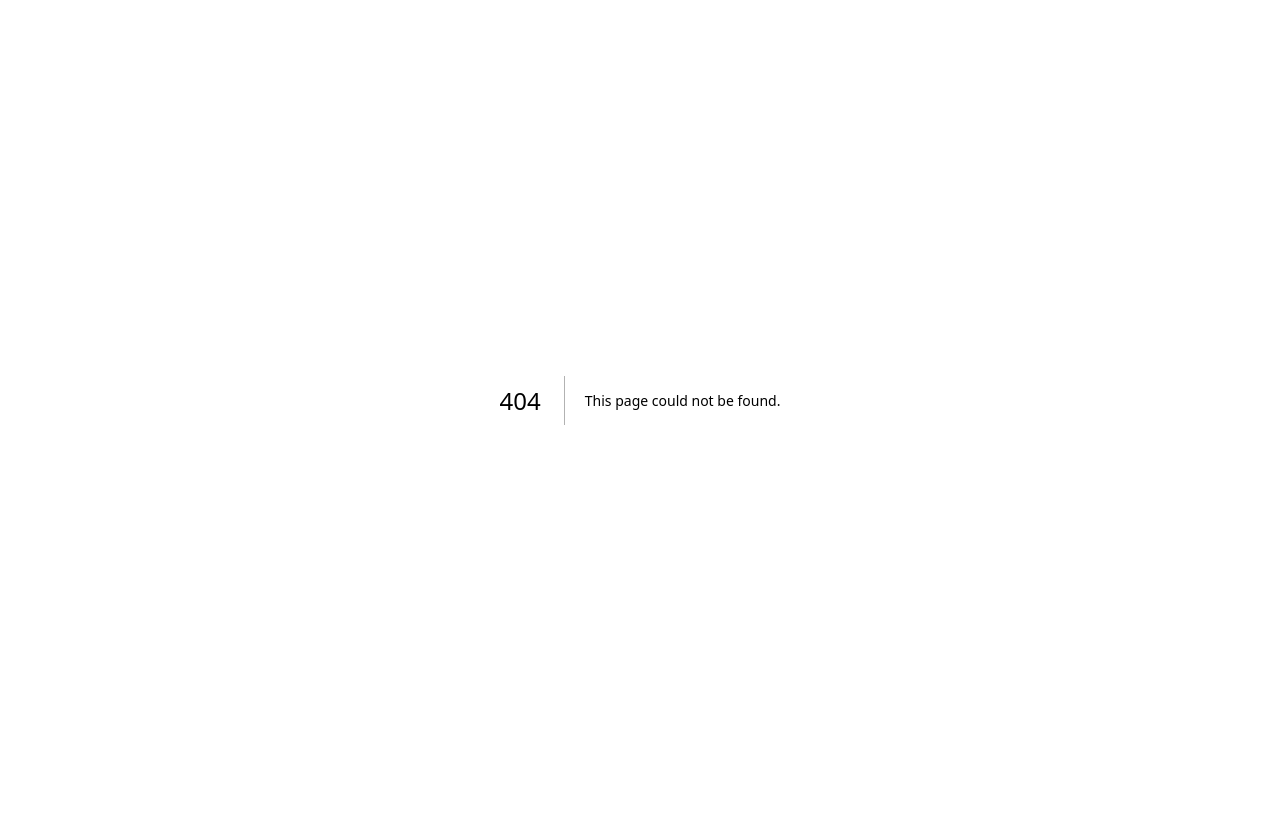
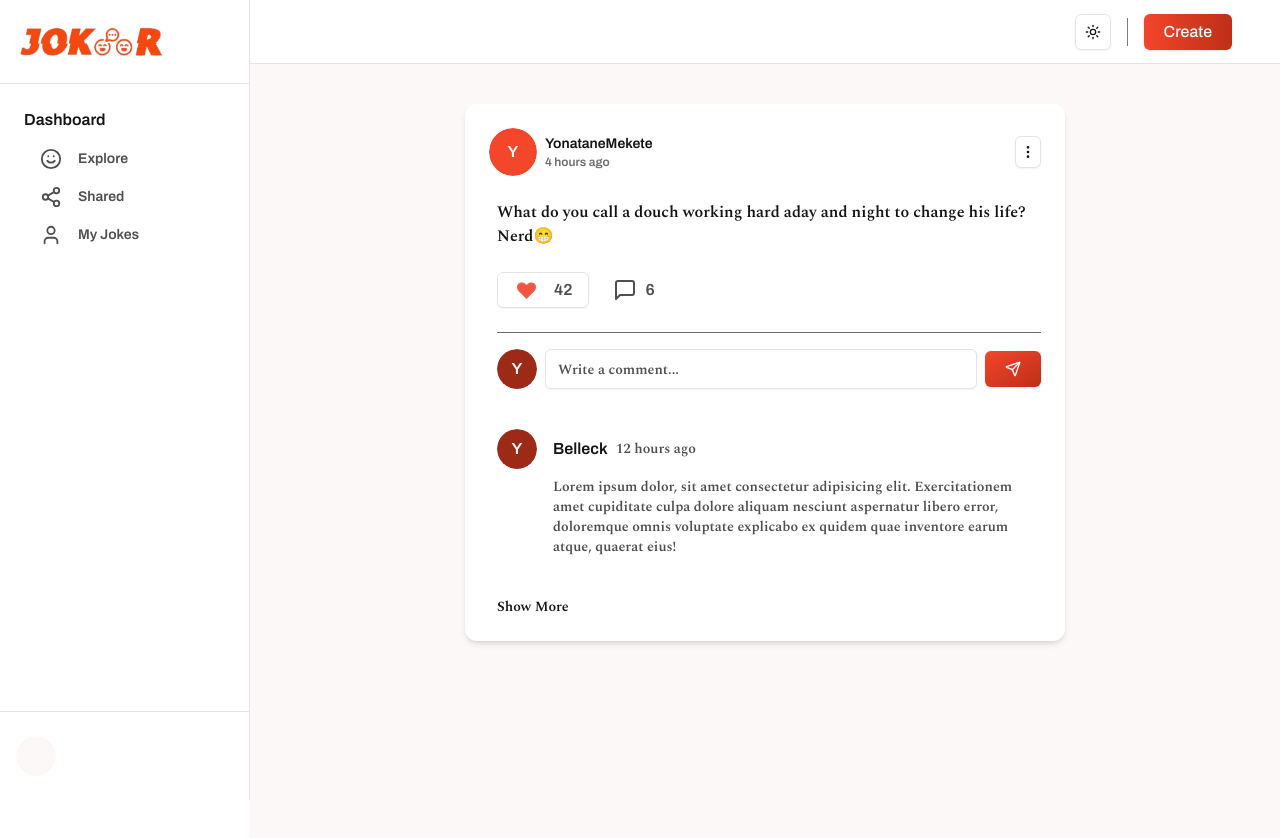
Before and after one commit to YONATANEMEKETE/joker, a Next.js app: page /dashboard/explore in a window 1280 px wide. Before the commit this address had no page. Shown: the top 838 px of the page. Before the commit the page ends 800 px from the top, so only its background shows below. Built offline with nearby package versions, Linux system fonts and the light colour scheme; no server answers; a web font is replaced by a local one.

Commit message:
create the post card Ui with static data

```diff
--- /dev/null
+++ b/src/app/dashboard/explore/page.tsx
@@ -0,0 +1,12 @@
+import PostCard from "@/components/dashboard/PostCard";
+import React from "react";
+
+const Explore = () => {
+  return (
+    <div className="flex min-h-[100vh] w-full flex-col items-center gap-y-10 border-b bg-mybg1 py-10">
+      <PostCard />
+    </div>
+  );
+};
+
+export default Explore;
--- a/src/app/dashboard/layout.tsx
+++ b/src/app/dashboard/layout.tsx
@@ -8,11 +8,11 @@
 
 const DashboardLayout = ({ children }: DashboardLayoutProps) => {
   return (
-    <div className="flex min-h-screen flex-grow">
+    <div className="flex min-h-screen flex-row items-start">
       <Sidebar />
       <div className="flex-1">
         <DashboardNav />
-        <div className="min-h-[100vh] bg-mybg2">{children}</div>
+        {children}
       </div>
     </div>
   );
--- a/src/app/globals.css
+++ b/src/app/globals.css
@@ -40,7 +40,8 @@
     --mytext: #141414;
     --mytextlight: #4f4f4f;
     --mytextlighter: #6d6d6d;
-    --mybg1: #ffedeb;
+    /* --mybg1: #ffedeb; */
+    --mybg1: #fcf8f8;
     --mybg2: #ffffff;
   }
   .dark {
--- /dev/null
+++ b/src/components/dashboard/Comment.tsx
@@ -0,0 +1,33 @@
+import React from "react";
+import { Avatar, AvatarFallback, AvatarImage } from "../ui/avatar";
+
+const Comment = () => {
+  return (
+    <div className="flex w-full items-start gap-x-4">
+      <Avatar className="size-10 cursor-pointer">
+        <AvatarFallback className="rounded-full bg-myaccent8 font-heading2 text-base font-semibold text-white">
+          Y
+        </AvatarFallback>
+        <AvatarImage />
+      </Avatar>
+      <div className="space-y-4 pt-2">
+        <div className="flex items-center gap-x-2">
+          <p className="font-heading2 text-base font-semibold text-mytext">
+            Belleck
+          </p>
+          <p className="font-body text-sm font-semibold text-mytextlight">
+            12 hours ago
+          </p>
+        </div>
+        <p className="font-body text-sm font-semibold text-mytextlight">
+          Lorem ipsum dolor, sit amet consectetur adipisicing elit.
+          Exercitationem amet cupiditate culpa dolore aliquam nesciunt
+          aspernatur libero error, doloremque omnis voluptate explicabo ex
+          quidem quae inventore earum atque, quaerat eius!
+        </p>
+      </div>
+    </div>
+  );
+};
+
+export default Comment;
--- /dev/null
+++ b/src/components/dashboard/Like.tsx
@@ -0,0 +1,12 @@
+import Image from "next/image";
+import React from "react";
+import heartlike from "../../../public/heart.png";
+import heartliked from "../../../public/heartliked.png";
+
+export const Liked = () => {
+  return <Image src={heartliked} alt="liked" width={24} height={24} />;
+};
+
+// export const Like = () => {
+//   return <Image src={heartlike} alt="like" width={24} height={24} />;
+// };
--- /dev/null
+++ b/src/components/dashboard/PostCard.tsx
@@ -0,0 +1,114 @@
+"use client";
+
+import React, { useState } from "react";
+import { Card, CardContent, CardFooter, CardHeader } from "../ui/card";
+import { Avatar, AvatarFallback, AvatarImage } from "../ui/avatar";
+import { Button } from "../ui/button";
+import { Heart, MessageSquare, MoreVertical, Send } from "lucide-react";
+import { Liked } from "./Like";
+import { Input } from "../ui/input";
+import Comment from "./Comment";
+
+const PostCard = () => {
+  const [isLiked, setIsLiked] = useState<boolean>(true);
+
+  const handleLike = () => {
+    setIsLiked(!isLiked);
+  };
+
+  return (
+    <Card className="w-[600px] min-w-[300px] bg-mybg2">
+      <CardHeader className="">
+        <div className="flex items-center justify-between">
+          <div className="flex cursor-pointer items-center gap-x-2">
+            <Avatar className="size-12">
+              <AvatarFallback className="rounded-full bg-myaccent5 font-heading2 text-base font-semibold text-white">
+                Y
+              </AvatarFallback>
+              <AvatarImage />
+            </Avatar>
+            <div className="">
+              <p className="font-heading2 text-sm font-semibold text-mytext">
+                YonataneMekete
+              </p>
+              <p className="font-heading2 text-xs font-semibold text-mytextlighter">
+                4 hours ago
+              </p>
+            </div>
+          </div>
+          <Button
+            variant={"outline"}
+            size={"sm"}
+            className="grid place-content-center px-1 font-semibold text-mytext hover:bg-mybg1"
+          >
+            <MoreVertical size={20} />
+          </Button>
+        </div>
+      </CardHeader>
+      <CardContent className="space-y-6 pb-4 pl-8">
+        <p className="font-body text-base font-semibold text-mytext">
+          What do you call a douch working hard aday and night to change his
+          life? Nerd😁
+        </p>
+        <div className="flex items-center gap-x-6">
+          <Button
+            variant={"outline"}
+            size={"lg"}
+            onClick={handleLike}
+            className="flex items-center gap-x-4 px-4 hover:bg-mybg2"
+          >
+            {isLiked ? (
+              <Liked />
+            ) : (
+              <Heart size={24} className="text-mytextlight" />
+            )}
+
+            <p className="font-heading2 text-base font-semibold text-mytextlight">
+              42
+            </p>
+          </Button>
+          <div className="flex items-start gap-x-2">
+            <MessageSquare size={24} className="text-mytextlight" />
+            <p className="font-heading2 text-base font-semibold text-mytextlight">
+              6
+            </p>
+          </div>
+        </div>
+        <div className="h-[1px] w-full bg-mytextlighter"></div>
+      </CardContent>
+      <CardFooter className="flex flex-col items-start space-y-10 pl-8">
+        <div className="flex w-full items-center gap-x-2">
+          <Avatar className="size-10 cursor-pointer">
+            <AvatarFallback className="rounded-full bg-myaccent8 font-heading2 text-base font-semibold text-white">
+              Y
+            </AvatarFallback>
+            <AvatarImage />
+          </Avatar>
+          <form className="flex flex-1 items-center gap-x-2">
+            <Input
+              type="text"
+              placeholder="Write a comment..."
+              name="comment"
+              className="h-10 min-w-[100px] flex-1 font-body text-base font-semibold text-mytext placeholder:font-body placeholder:text-sm placeholder:font-semibold placeholder:text-mytextlight"
+            />
+            <Button
+              size={"lg"}
+              className="grid place-content-center bg-gradient-to-br from-myaccent5 to-myaccent7"
+            >
+              <Send size={24} className="text-white" />
+            </Button>
+          </form>
+        </div>
+        <div className="w-full space-y-4">
+          {/* map over and render a list of comments */}
+          <Comment />
+        </div>
+        <p className="cursor-pointer font-body text-sm font-semibold text-mytext hover:underline">
+          Show More
+        </p>
+      </CardFooter>
+    </Card>
+  );
+};
+
+export default PostCard;
--- a/src/components/dashboard/Sidebar.tsx
+++ b/src/components/dashboard/Sidebar.tsx
@@ -19,7 +19,7 @@
   } = await supabase.auth.getUser();
 
   return (
-    <div className="fixed inset-y-0 left-0 flex w-1/6 min-w-[250px] max-w-[250px] flex-col justify-between border-r bg-mybg2 pb-4 pt-6">
+    <div className="sticky inset-y-0 left-0 flex h-screen w-1/6 min-w-[250px] max-w-[250px] flex-col justify-between border-r bg-mybg2 pb-4 pt-6">
       <div className="space-y-6">
         <Link href={"/"} className="cursor-pointer">
           <Image
@@ -62,8 +62,8 @@
             <PopoverTrigger asChild>
               <div className="flex cursor-pointer items-center justify-between rounded-sm p-2">
                 <div className="flex max-w-[80%] items-center gap-x-2">
-                  <Avatar>
-                    <AvatarFallback className="rounded-full bg-mybg1 font-heading2 text-base font-semibold text-mytext ring-2 ring-mytext ring-offset-4 ring-offset-mybg2">
+                  <Avatar className="">
+                    <AvatarFallback className="rounded-full bg-mybg1 font-heading2 text-base font-semibold text-mytext">
                       {user?.user_metadata.name.charAt(0)}
                     </AvatarFallback>
                     <AvatarImage src={user?.user_metadata.avatar_url} />
--- a/src/components/ui/card.tsx
+++ b/src/components/ui/card.tsx
@@ -1,6 +1,6 @@
-import * as React from "react"
+import * as React from "react";
 
-import { cn } from "@/lib/utils"
+import { cn } from "@/lib/utils";
 
 const Card = React.forwardRef<
   HTMLDivElement,
@@ -9,13 +9,13 @@
   <div
     ref={ref}
     className={cn(
-      "rounded-xl border bg-card text-card-foreground shadow",
-      className
+      "rounded-xl bg-card text-card-foreground shadow-md dark:border",
+      className,
     )}
     {...props}
   />
-))
-Card.displayName = "Card"
+));
+Card.displayName = "Card";
 
 const CardHeader = React.forwardRef<
   HTMLDivElement,
@@ -26,8 +26,8 @@
     className={cn("flex flex-col space-y-1.5 p-6", className)}
     {...props}
   />
-))
-CardHeader.displayName = "CardHeader"
+));
+CardHeader.displayName = "CardHeader";
 
 const CardTitle = React.forwardRef<
   HTMLParagraphElement,
@@ -38,8 +38,8 @@
     className={cn("font-semibold leading-none tracking-tight", className)}
     {...props}
   />
-))
-CardTitle.displayName = "CardTitle"
+));
+CardTitle.displayName = "CardTitle";
 
 const CardDescription = React.forwardRef<
   HTMLParagraphElement,
@@ -50,16 +50,16 @@
     className={cn("text-sm text-muted-foreground", className)}
     {...props}
   />
-))
-CardDescription.displayName = "CardDescription"
+));
+CardDescription.displayName = "CardDescription";
 
 const CardContent = React.forwardRef<
   HTMLDivElement,
   React.HTMLAttributes<HTMLDivElement>
 >(({ className, ...props }, ref) => (
   <div ref={ref} className={cn("p-6 pt-0", className)} {...props} />
-))
-CardContent.displayName = "CardContent"
+));
+CardContent.displayName = "CardContent";
 
 const CardFooter = React.forwardRef<
   HTMLDivElement,
@@ -70,7 +70,14 @@
     className={cn("flex items-center p-6 pt-0", className)}
     {...props}
   />
-))
-CardFooter.displayName = "CardFooter"
+));
+CardFooter.displayName = "CardFooter";
 
-export { Card, CardHeader, CardFooter, CardTitle, CardDescription, CardContent }
+export {
+  Card,
+  CardHeader,
+  CardFooter,
+  CardTitle,
+  CardDescription,
+  CardContent,
+};
```
Also changed, not shown: public/heart.png (added), public/heartliked.png (added), src/app/(auth)/signin/page.tsx (renamed from src/app/signin/page.tsx), src/app/(auth)/signup/page.tsx (renamed from src/app/signup/page.tsx).
